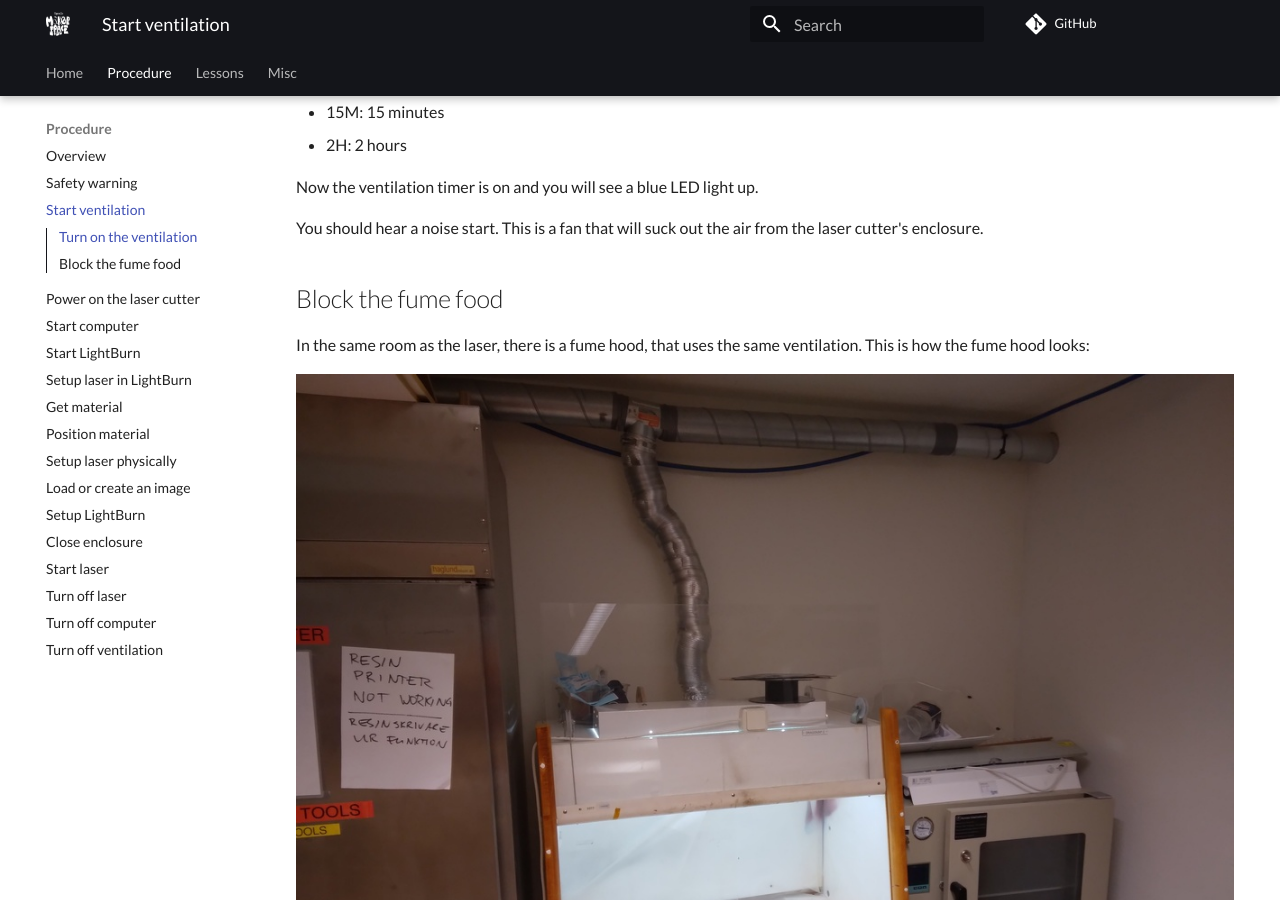
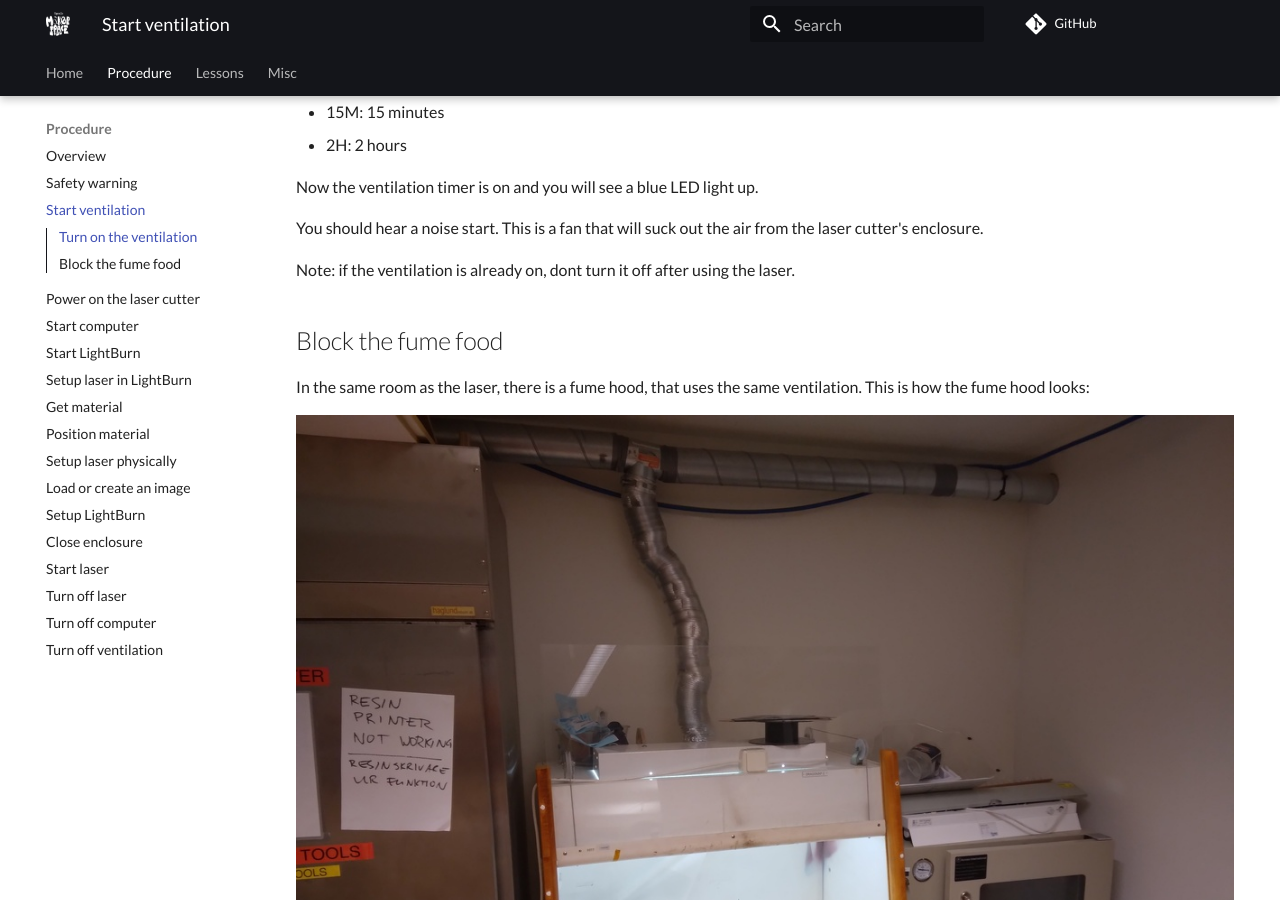
Before and after one commit to uppsala-makerspace/laser_cutter_guide, an MkDocs documentation site: the page built from docs/steps/start_ventilation.md, in a window 1280 px wide and 900 px high, scrolled down 2702 px. Built offline with MkDocs 1.6.1 and Material for MkDocs 9.7.7, drawn with Linux system fonts in a browser that asks for light colours; comment, search, counter and statistics services are not loaded.

Commit message:
dont turn off ventilation when kiln is on

```diff
--- a/docs/steps/start_ventilation.md
+++ b/docs/steps/start_ventilation.md
@@ -45,6 +45,8 @@ You should hear a noise start.
 This is a fan that will suck out the air from the laser cutter's
 enclosure.
 
+Note: if the ventilation is already on, dont turn it off after using the laser.
+
 ## Block the fume food
 
 In the same room as the laser,
```
